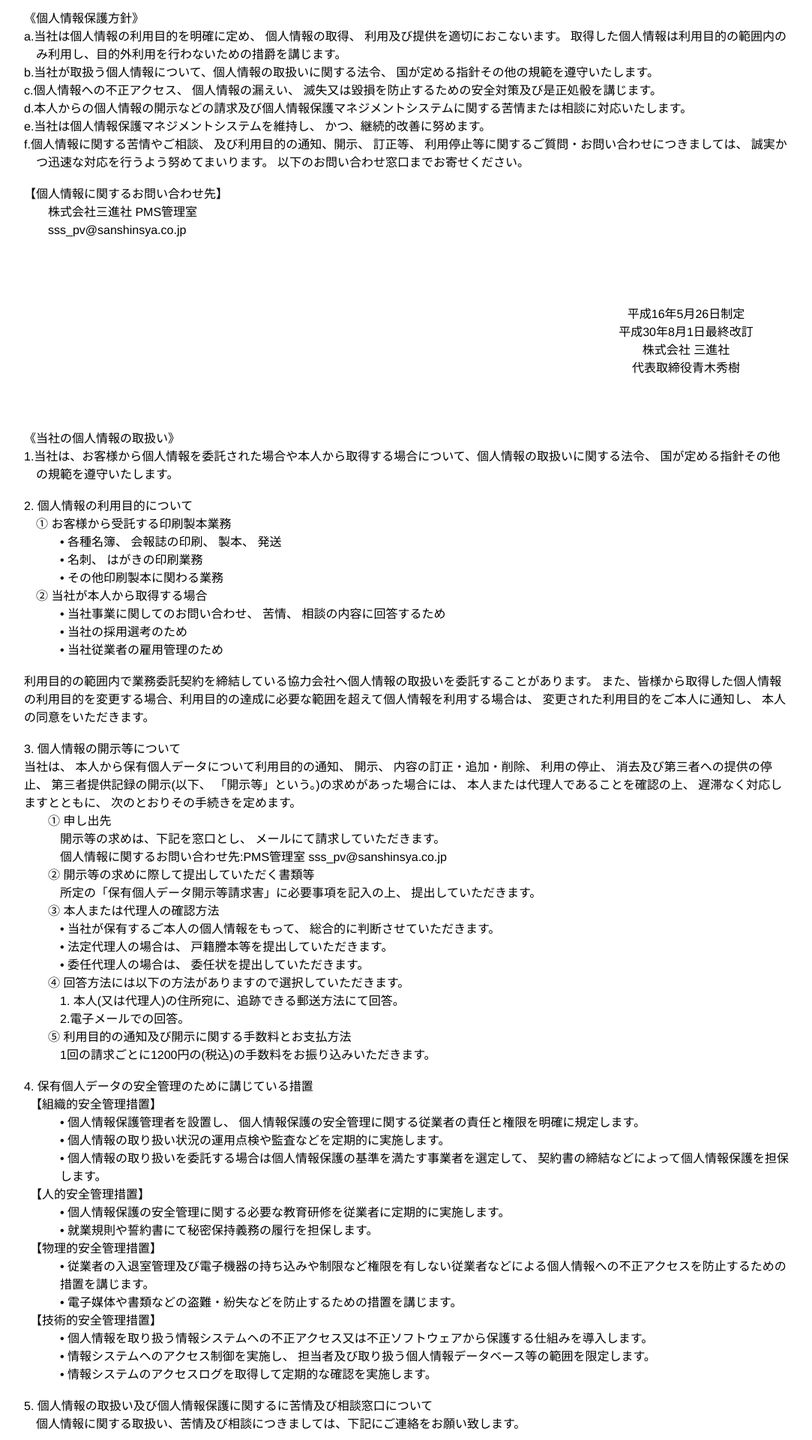
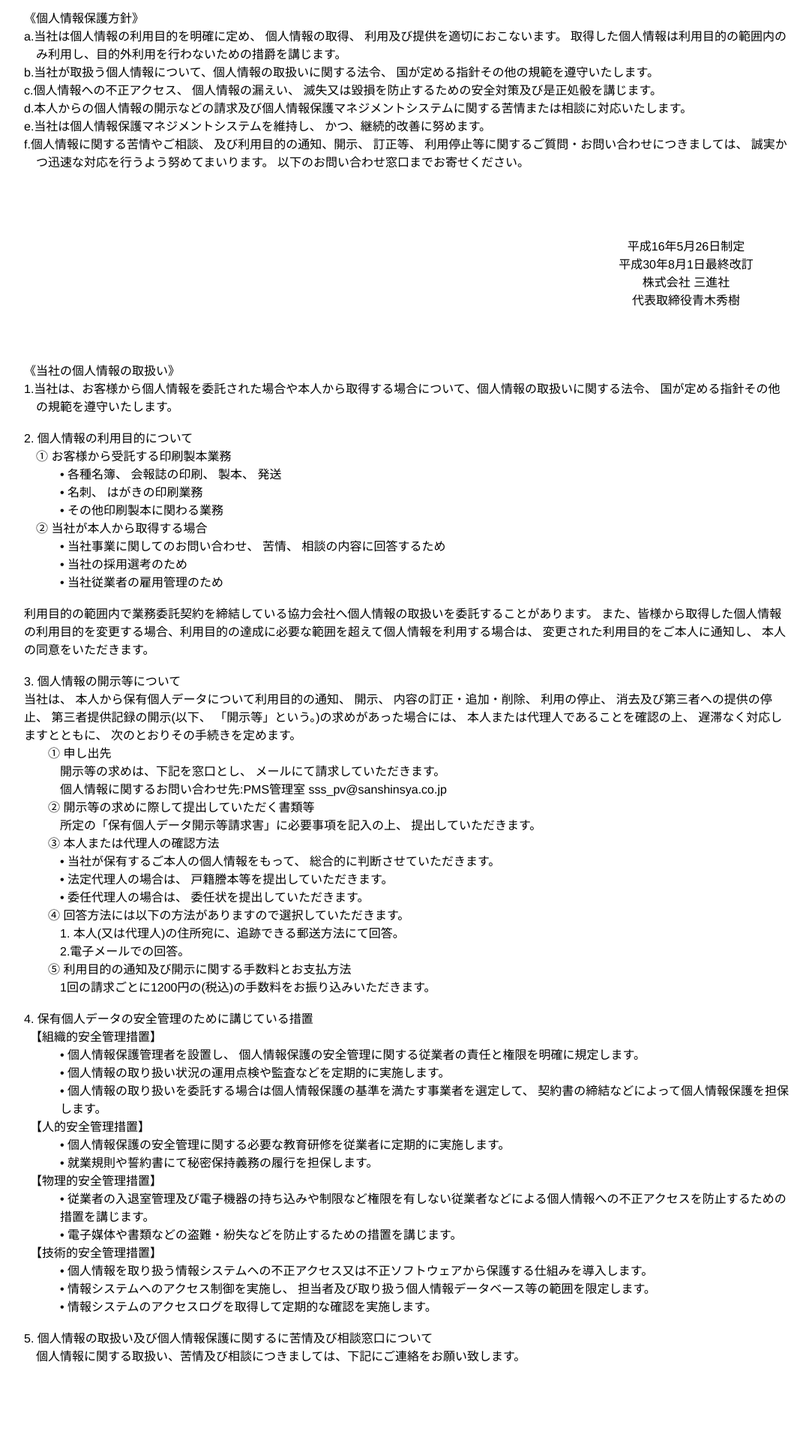
Before and after one commit to iolite-staff/sanshinsya.co.jp, a PHP site: page /privacy/ in a window 1280 px wide. Shown: the part 615-2535 px from the top of the page at 75% size, without its empty margins (96-1179 px from the left). Run offline with PHP 8.4, Linux system fonts and the light colour scheme; some web fonts are replaced.

Commit message:
プライバシーポリシーの修正7/10

```diff
--- a/css/screen.css
+++ b/css/screen.css
@@ -1597,7 +1597,7 @@
 	padding: 0;
 }
 #privacy_policy{
-	margin-top:80px;
+	padding-top:80px;
 }
 #sub_contents_area #privacy_policy h2.center{
 	text-align: center;
--- a/privacy/index.html
+++ b/privacy/index.html
@@ -88,10 +88,10 @@
 				<p class="indent">d.本人からの個人情報の開示などの請求及び個人情報保護マネジメントシステムに関する苦情または相談に対応いたします。</p>
 				<p class="indent">e.当社は個人情報保護マネジメントシステムを維持し、 かつ、継続的改善に努めます。</p>
 				<p class="indent">f.個人情報に関する苦情やご相談、 及び利用目的の通知、開示、 訂正等、 利用停止等に関するご質問・お問い合わせにつきましては、 誠実かつ迅速な対応を行うよう努めてまいります。 以下のお問い合わせ窓口までお寄せください。</p>
-<br />
-				<p>【個人情報に関するお問い合わせ先】</p>
+<!--				<p>【個人情報に関するお問い合わせ先】</p>
 				<p>　　株式会社三進社 PMS管理室</p>
 				<p>　　sss_pv@sanshinsya.co.jp</p>
+-->
 <br />
 <div class="signarea"><p class="signtext">
 	平成16年5月26日制定<br />
@@ -151,12 +151,13 @@
 								<p> 5. 個人情報の取扱い及び個人情報保護に関するに苦情及び相談窓口について<br />
 								　個人情報に関する取扱い、苦情及び相談につきましては、下記にご連絡をお願い致します。</p>
 								<br />
+								<!--
 								<p>
 								　　株式会社三進社<br />
 								　　PMS管理室<br />
 								　　<a href="mailto:sss_pv@sanshinsya.co.jp">sss_pv@sanshinsya.co.jp</a><br />
 								　　〒141-0031 東京都品川区西五反田4-28-13<br />
-							</p>
+							</p>-->
 			</div>
 		</div>
 		<div>
@@ -211,6 +212,7 @@
 			<div>
 				<h3 class="contents_title_border">個人情報に関する苦情及び相談のお問い合わせについて</h3>
 				<p>当社の個人情報に関する取扱い、苦情及び相談のお問い合わせにつきましては、お客様窓口にご連絡お願いいたします。<br>
+				お客様窓口で知り得た個人情報は返信、返答以外の目的では使用いたしません。
 			</div>
 			<div class="center">
 				<p>個人情報の取扱いに関するお問い合わせは、下記の「お客様窓口」までご連絡ください。</p>
```
